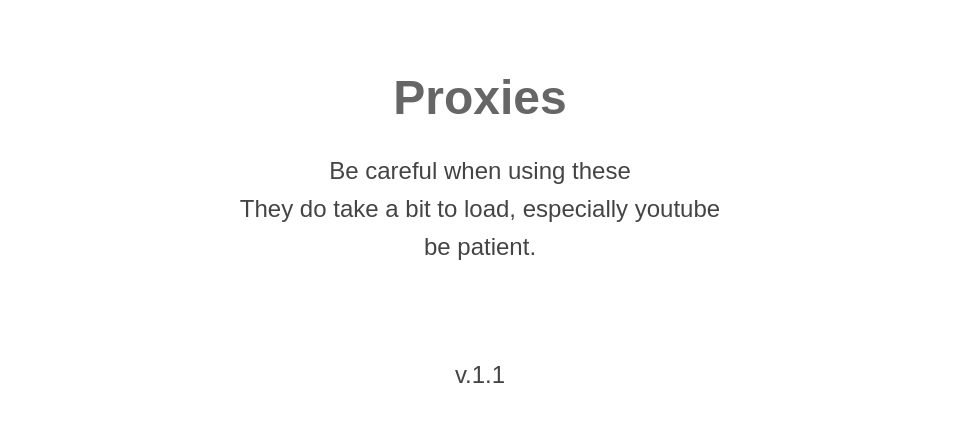
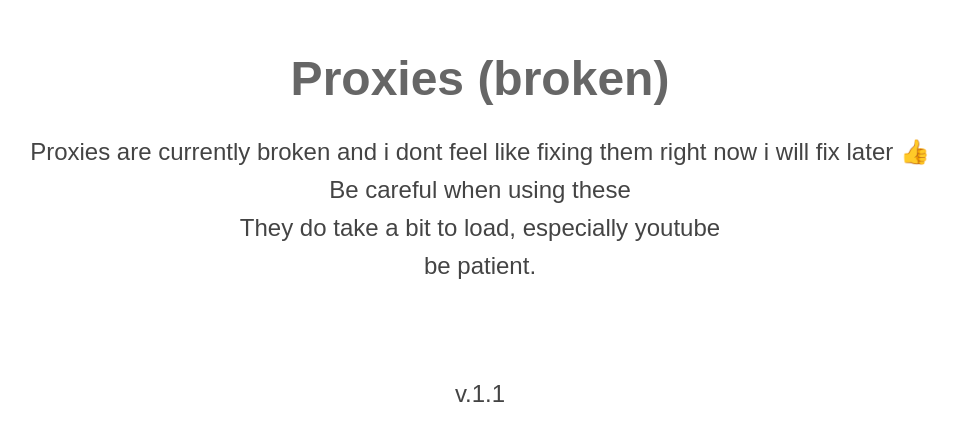
Before and after one commit to idkwhatthisislmao/proxynote, a plain HTML site: page index.html in a window 1280 px wide. Shown: the part 175-616 px from the top of the page, without its empty margins (160-1118 px from the left). Drawn offline with Linux system fonts and the light colour scheme.

Commit message:
Update index.html

```diff
--- a/index.html
+++ b/index.html
@@ -36,8 +36,9 @@
 <body>
 
     <div>
-        <h1>Proxies</h1>
+        <h1>Proxies (broken)</h1>
         <ul>
+            <li>Proxies are currently broken and i dont feel like fixing them right now i will fix later 👍</li>
             <li>Be careful when using these</li>
             <li>They do take a bit to load, especially youtube</li>
             <li>be patient.</li>
```
